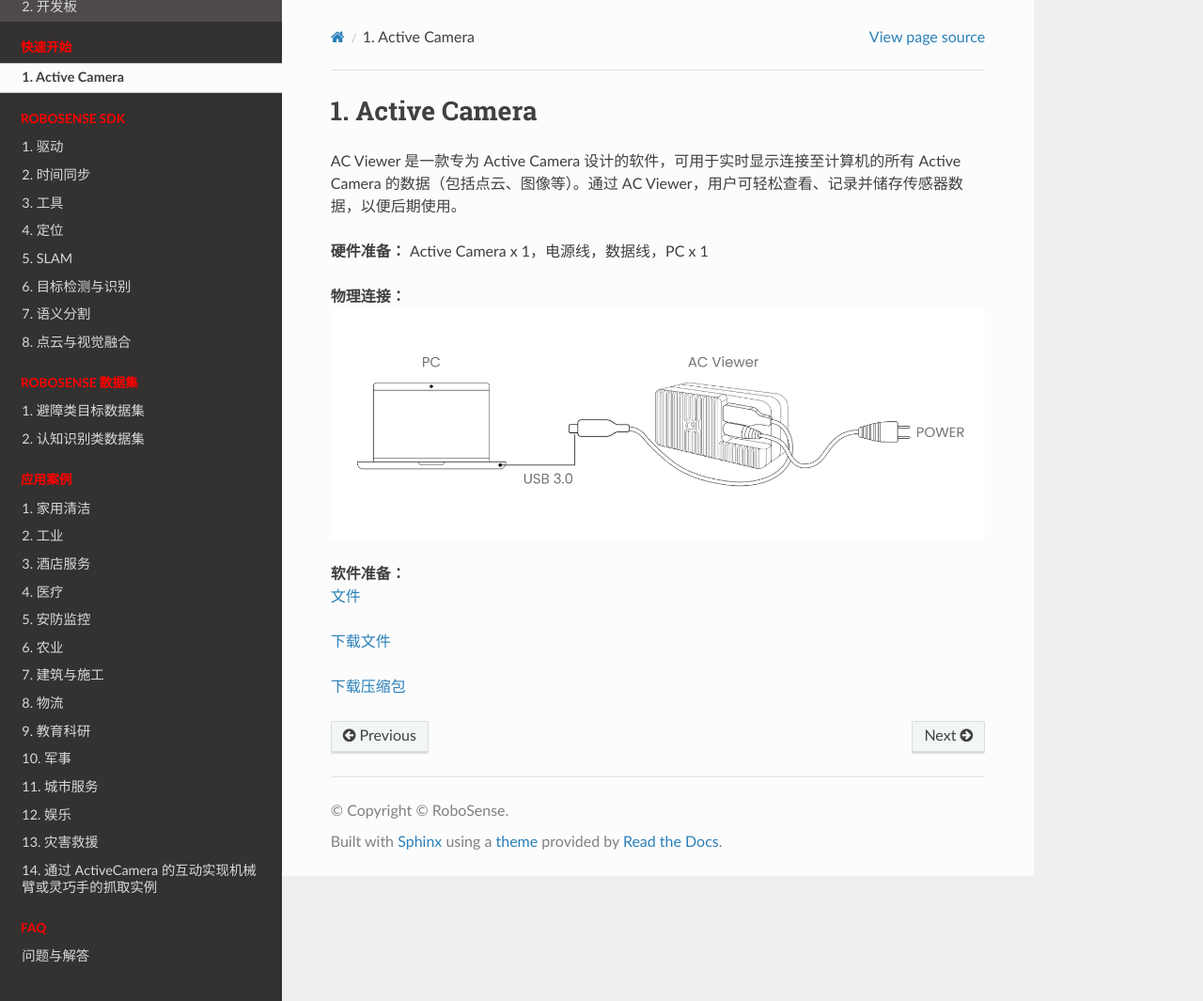
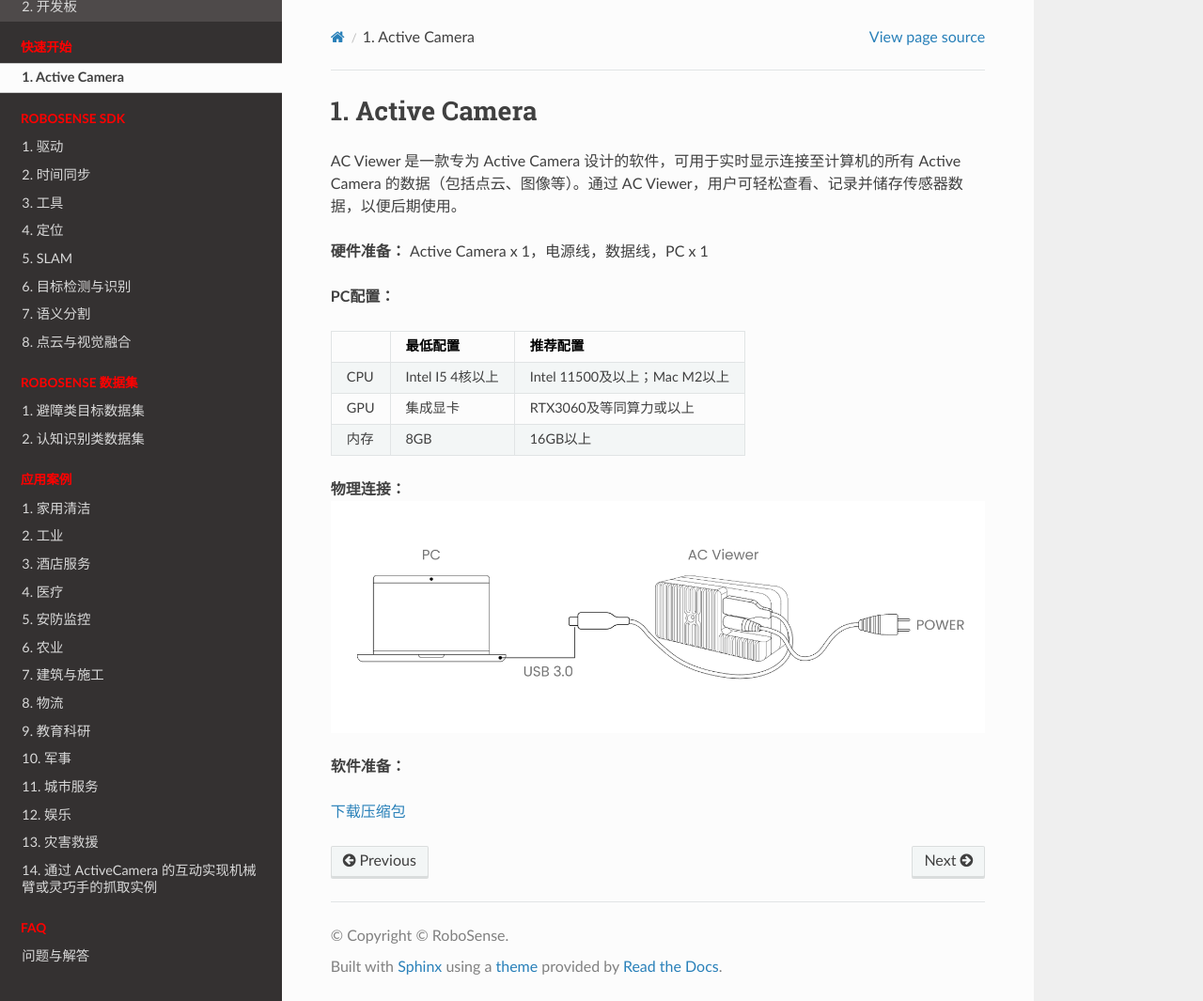
Before and after one commit to LyiL/rs_wiki_cn, a Sphinx documentation site: the page built from source/introduction/quickStart.md, in a window 1280 px wide and 1065 px high. Shown: the whole window at 94% size. Built offline with Sphinx 7.4.7 and the Read the Docs theme 3.1.0, drawn with Linux system fonts in a browser that asks for light colours; pages that are not in the unit, such as notebooks, are missing from menus.

Commit message:
新增内容

```diff
--- a/source/_static/custom.css
+++ b/source/_static/custom.css
@@ -23,8 +23,3 @@
   font-size: 85%;
   white-space: nowrap;
 }
-
-.custom-quick-title::before {
-  content: " "; /* 可以是文字或者其他内容 */
-  margin-right: 10px; /* 根据需要调整 */
-}
--- a/source/introduction/quickStart.md
+++ b/source/introduction/quickStart.md
@@ -4,12 +4,19 @@
 
 **硬件准备：** Active Camera x 1，电源线，数据线，PC x 1
 
+**PC配置：**
+|    | 最低配置  | 推荐配置 |
+| ------ | ------ | ------ |
+| CPU | Intel I5 4核以上 | Intel 11500及以上；Mac M2以上 |
+| GPU | 集成显卡 | RTX3060及等同算力或以上 |
+| 内存 | 8GB | 16GB以上 |
+
 **物理连接：**
 ![图片alt](../image/quick_start.png)
 
 **软件准备：**
-<a href="https://www.livoxtech.com/3296f540ecf5458a8829e01cf429798e/downloads/Livox%20%E7%82%B9%E4%BA%91%E7%89%B9%E6%80%A7.pdf" target="_blank">文件</a>
+<!-- <a href="https://www.livoxtech.com/3296f540ecf5458a8829e01cf429798e/downloads/Livox%20%E7%82%B9%E4%BA%91%E7%89%B9%E6%80%A7.pdf" target="_blank">文件</a> -->
 
-[下载文件](https://www.livoxtech.com/3296f540ecf5458a8829e01cf429798e/downloads/Livox%20%E7%82%B9%E4%BA%91%E7%89%B9%E6%80%A7.pdf)
+<!-- [下载文件](https://www.livoxtech.com/3296f540ecf5458a8829e01cf429798e/downloads/Livox%20%E7%82%B9%E4%BA%91%E7%89%B9%E6%80%A7.pdf)   -->
 
 [下载压缩包](https://terra-1-g.djicdn.com/65c028cd298f4669a7f0e40e50ba1131/Download/update/Livox%20Viewer%200.8.0.7z)
```
